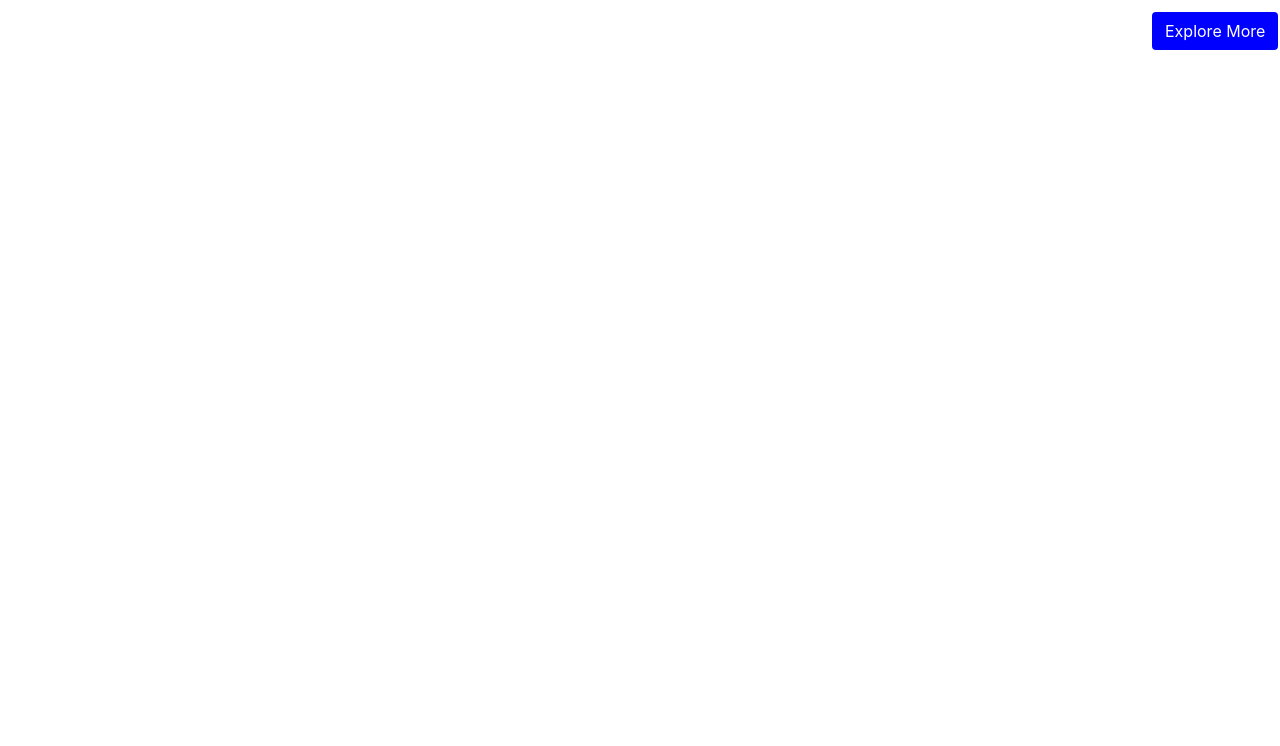
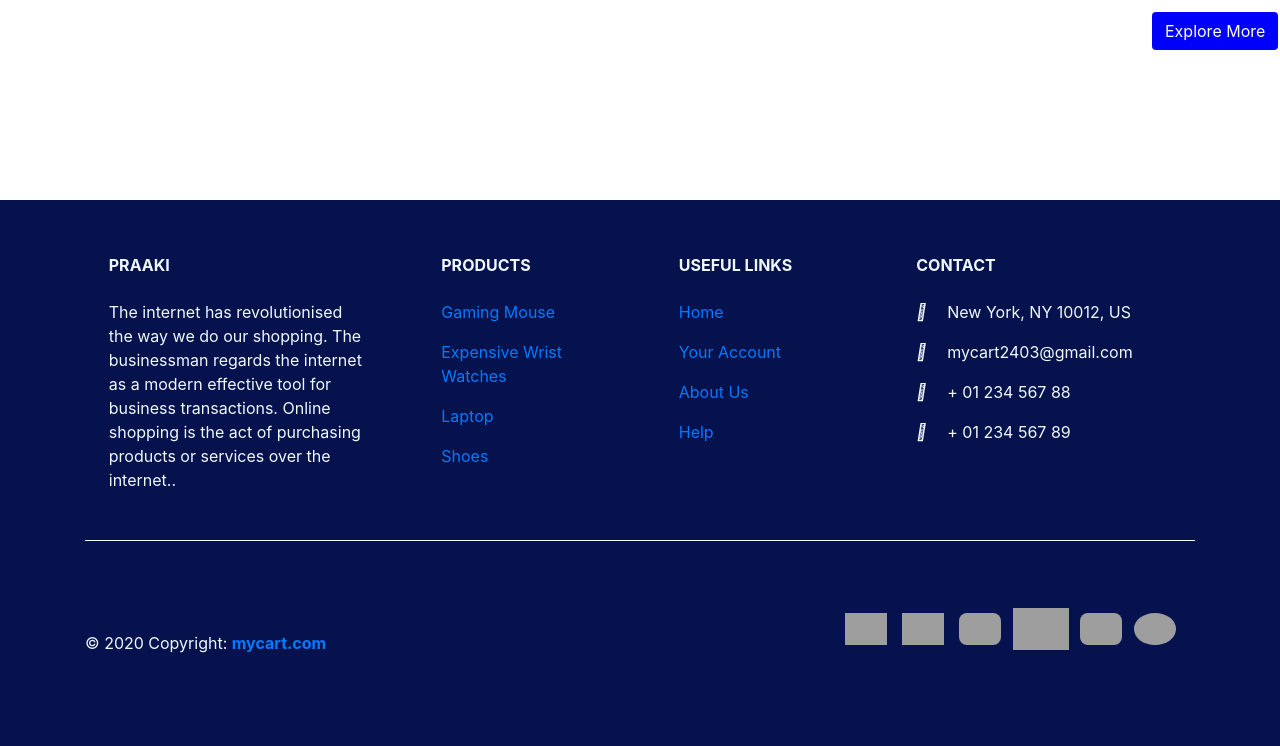
Before and after one commit to Akanksha2403/no_issues, a Django app: page / in a window 1280 px wide. Shown: the part 1435-2181 px from the top of the page. Before the commit the page ends 1485 px from the top, so only its background shows below. Run offline with Django 4.2, Linux system fonts and the light colour scheme; data comes from the database, SQL or seed files in the repository; both versions use the stored data as it was after the commit; some libraries are stand-ins or nearby versions; some web fonts are replaced; grey boxes are pictures that could not be loaded.

Commit message:
footer corrected

```diff
--- a/grievance/views.py
+++ b/grievance/views.py
@@ -55,16 +55,12 @@ def handleSignUp(request):
     else:
         return HttpResponse("404 - Not found")
 
-    return HttpResponse("login")
 
 def handleLogin(request):
     if request.method == "POST":
-        # Get the post parameters
         loginusername = request.POST['loginusername']
         loginpassword = request.POST['loginpassword']
-
         user = authenticate(username = loginusername, password = loginpassword)
-
         if user is not None:
             login(request, user)
             messages.success(request, "Successfully loged in")
--- a/templates/basic.html
+++ b/templates/basic.html
@@ -3,7 +3,6 @@
 
 <!doctype html>
 <html lang="en">
-
 
 <head>
   <!-- Required meta tags -->
@@ -17,31 +16,31 @@
   <link rel="stylesheet" href="path/to/font-awesome/css/font-awesome.min.css">
   <title>{% block title%} {% endblock %}</title>
   <style>
-       {% block css %} {% endblock %}
-
-
-
+    {% block css %}{% endblock %}
   </style>
 </head>
+
 <body>
 
-<nav class="navbar navbar-expand-lg navbar-dark" style="background: #011c60; display: flex; justify-content: space-between">
+  <nav class="navbar navbar-expand-lg navbar-dark"
+    style="background: #011c60; display: flex; justify-content: space-between">
     <span class="badge rounded-circle ml-2"> <a class="navbar-brand" href="/"
         style="color: rgb(255, 255, 255); font-family: 'Allison', cursive;  font-stretch: expanded;  font-size: 54px;  font-weight: 800; margin-top: -1%; margin-bottom: -1%;">Grievance</a></span>
     <button class="navbar-toggler" type="button" data-toggle="collapse" data-target="#navbarSupportedContent"
       aria-controls="navbarSupportedContent" aria-expanded="false" aria-label="Toggle navigation">
       <span class="navbar-toggler-icon"></span>
     </button>
-    <form style="display: none"method='get' action='/shop/search/' class="form-inline" style="margin:auto">
-        <input class="form-control mr-sm-2" style="width: 450px" type="search" placeholder="Search"
-               aria-label="Search" name="search" id="search" style="margin-left:25%">
+    <form style="display: none" method='get' action='/shop/search/' class="form-inline" style="margin:auto">
+      <input class="form-control mr-sm-2" style="width: 450px" type="search" placeholder="Search" aria-label="Search"
+        name="search" id="search" style="margin-left:25%">
     </form>
 
 
-{% if user.is_authenticated  %}
+    {% if user.is_authenticated %}
     <ul class="navbar-nav mr-2">
       <li class="nav-item dropdown">
-      <a class="nav-link dropdown-toggle text-white"  href='#'  id="navbarDropdown" role="button" data-toggle="dropdown"> Welcome {{request.user}}</a>
+        <a class="nav-link dropdown-toggle text-white" href='#' id="navbarDropdown" role="button"
+          data-toggle="dropdown"> Welcome {{request.user}}</a>
         <div class="dropdown-menu" aria-labelledby="navbarDropdown">
           <a class="dropdown-item" href="/logout">Logout</a>
         </div>
@@ -51,11 +50,13 @@
     {% else %}
 
     <div style="display: flex">
-<button type="button" class="btn  mr-2" data-toggle="modal" data-target="#loginModal" style=" background-color:#fefefe; color: rgb(1, 124, 161);">
+      <button type="button" class="btn  mr-2" data-toggle="modal" data-target="#loginModal"
+        style=" background-color:#fefefe; color: rgb(1, 124, 161);">
         Login
       </button>
 
-<button type="button" class="btn mr-2" style=" background-color:#fefefe; color: rgb(1, 124, 161);" data-toggle="modal" data-target="#signupModal">
+      <button type="button" class="btn mr-2" style=" background-color:#fefefe; color: rgb(1, 124, 161);"
+        data-toggle="modal" data-target="#signupModal">
         SignUp
       </button>
     </div>
@@ -66,7 +67,7 @@ SignUp
   </nav>
 
 
-{% for message in messages  %}
+  {% for message in messages %}
   <div class="alert alert-{{ message.tags }} alert-dismissible fade show" role="alert">
     <strong>Message : </strong> {{ message }}
     <button type="button" class="close" data-dismiss="alert" aria-label="Close">
@@ -98,7 +99,8 @@ SignUp
         </li>
 
         <li class="nav-item">
-                <a class="nav-link nav-item-complain" href="/faculty/complainform">Complain <span class="sr-only">(current)</span></a>
+          <a class="nav-link nav-item-complain" href="/faculty/complainform">Complain <span
+              class="sr-only">(current)</span></a>
         </li>
 
         <li class="nav-item">
@@ -109,22 +111,135 @@ SignUp
 
     </div>
   </nav>
+  {% block body %} {% endblock %}
+  <!-- Footer -->
+  <footer class="page-footer font-small pt-4" style="background-color: #05124d; color: aliceblue;">
+    <div class="container text-center text-md-left">
+      <div class="row text-center text-md-left mt-3 pb-3">
+        <div class="col-md-3 col-lg-3 col-xl-3 mx-auto mt-3">
+          <h6 class="text-uppercase mb-4 font-weight-bold">Praaki</h6>
+          <p> The internet has revolutionised the way we do our shopping. The businessman regards the internet as a
+            modern effective tool for business transactions. Online shopping is the act of purchasing products or
+            services over the internet..</p>
+        </div>
+        <hr class="w-100 clearfix d-md-none" style=" border-top: 1px solid #f8f9fa;">
+        <div class="col-md-2 col-lg-2 col-xl-2 mx-auto mt-3">
+          <h6 class="text-uppercase mb-4 font-weight-bold">Products</h6>
+          <p>
+            <a href="#!">Gaming Mouse</a>
+          </p>
+          <p>
+            <a href="#!">Expensive Wrist Watches</a>
+          </p>
+          <p>
+            <a href="#!">Laptop</a>
+          </p>
+          <p>
+            <a href="#!">Shoes</a>
+          </p>
+        </div>
+        <hr class="w-100 clearfix d-md-none" style=" border-top: 1px solid #f8f9fa;">
+        <div class="col-md-3 col-lg-2 col-xl-2 mx-auto mt-3">
+          <h6 class="text-uppercase mb-4 font-weight-bold">Useful links</h6>
+          <p>
+            <a href="/shop/">Home</a>
+          </p>
+          <p>
+            <a href="/shop/checkout">Your Account</a>
+          </p>
+          <p>
+            <a href="/shop/about">About Us</a>
+          </p>
+          <p>
+            <a href="/shop/contact">Help</a>
+          </p>
+        </div>
+        <hr class="w-100 clearfix d-md-none" style=" border-top: 1px solid #f8f9fa;">
+        <div class="col-md-4 col-lg-3 col-xl-3 mx-auto mt-3">
+          <h6 class="text-uppercase mb-4 font-weight-bold">Contact</h6>
+          <p>
+            <i class="fas fa-home mr-3"></i> New York, NY 10012, US
+          </p>
+          <p>
+            <i class="fas fa-envelope mr-3"></i> mycart2403@gmail.com
+          </p>
+          <p>
+            <i class="fas fa-phone mr-3"></i> + 01 234 567 88
+          </p>
+          <p>
+            <i class="fas fa-print mr-3"></i> + 01 234 567 89
+          </p>
+        </div>
+      </div>
+      <hr style=" border-top: 1px solid #f8f9fa;">
+      <div class="row d-flex align-items-center">
+
+        <!-- Grid column -->
+        <div class="col-md-7 col-lg-8">
+          <p class="text-center text-md-left">© 2020 Copyright:
+            <a href="#">
+              <strong> mycart.com</strong>
+            </a>
+          </p>
+        </div>
+        <div class="col-md-5 col-lg-4 ml-lg-0">
+          <div class="row">
+            <div class="col-md-12 py-5">
+              <div class="mb-5 flex-center">
+                <a href="https://twitter.com">
+                  <i><img
+                      src="https://www.freepnglogos.com/uploads/twitter-logo-png/twitter-logo-vector-png-clipart-1.png"
+                      style="width: 12%; margin-top: 1%;"> </i>
+                </a>
+                <a href="https://instagram.com">
+                  <i> <img src="http://assets.stickpng.com/images/580b57fcd9996e24bc43c521.png"
+                      style="width: 12%; margin-top: 1%; margin-left: 3%;"></i>
+                </a>
+                <a href="https://github.com">
+                  <i> <img
+                      src="https://user-images.githubusercontent.com/6385983/34427109-5772d042-ec0c-11e7-896d-7e9096b92856.png"
+                      style="width: 12%; margin-top: 1%; margin-left: 3%; border-radius: 8px; border-top:  1px;"></i>
+                </a>
+                <a href="https://youtube.com">
+                  <i><img src="https://www.freeiconspng.com/thumbs/youtube-logo-png/youtube-logo-png-picture-13.png"
+                      style="width: 16%; margin-top: 1%; margin-left: 2%"> </i>
+                </a>
+                <a href="https://facebook.com">
+                  <i><img
+                      src="https://encrypted-tbn0.gstatic.com/images?q=tbn:ANd9GcRg-JpfC4gKgHEHQeUuv4LrEpy5In1LnWkwgwMTxE_SIGHeG4EaPw4juf0w6nn5SDQj5mw&usqp=CAU"
+                      style="width: 12%; margin-top: 1%; margin-left: 2%; border-radius: 8px;"> </i>
+                </a>
+                <a href="https://google.com">
+                  <i><img
+                      src="https://ipullrank.com/wp-content/uploads/2020/07/png-transparent-google-logo-g-suite-google-guava-google-plus-company-text-logo.png"
+                      style="width: 12%; margin-top: 1%; margin-left: 2%; border-radius: 50%"> </i>
+                </a>
+              </div>
+            </div>
+          </div>
+        </div>
+      </div>
+    </div>
+  </footer>
+
 
   <!-- SignUp Modal -->
-<div class="modal fade" id="signupModal" tabindex="-1" aria-labelledby="signupModal" aria-hidden="true" >
+  <div class="modal fade" id="signupModal" tabindex="-1" aria-labelledby="signupModal" aria-hidden="true">
     <div class="modal-dialog">
       <div class="modal-content" style="background-color: white; color: black;">
         <div class="modal-header">
-        <h2 class="modal-title" id="signupModalTitle" style="margin-left: 24%; font-weight: 800; color: rgb(0, 0, 90);">Create Account</h2>
+          <h2 class="modal-title" id="signupModalTitle"
+            style="margin-left: 24%; font-weight: 800; color: rgb(0, 0, 90);">Create Account</h2>
           <button type="button" class="close" data-dismiss="modal" aria-label="Close">
             <span aria-hidden="true">&times;</span>
           </button>
         </div>
         <div class="modal-body">
-        <form action= "/signup" method='post'>
+          <form action="/signup" method='post'>
             <div class="form-group">
               <label for="username">Username</label>
-    <input type="text" class="form-control" id="username" name="username" placeholder="Choose a unique username">
+              <input type="text" class="form-control" id="username" name="username"
+                placeholder="Choose a unique username">
             </div>
             <div class="form-group">
               <label for="fname">First Name</label>
@@ -144,12 +259,14 @@ SignUp
             </div>
             <div class="form-group">
               <label for="pass2">Confirm Password</label>
-    <input type="password" class="form-control" id="pass2" name="pass2" placeholder="Enter your password again">
+              <input type="password" class="form-control" id="pass2" name="pass2"
+                placeholder="Enter your password again">
             </div>
 
 
             {% csrf_token %}
-        <button type="submit" class="btn" style="background:green; color:white; width: 100%; height: 10%; font-size:22px">Submit</button>
+            <button type="submit" class="btn"
+              style="background:green; color:white; width: 100%; height: 10%; font-size:22px">Submit</button>
             <br>
           </form>
         </div>
@@ -160,15 +277,15 @@ SignUp
     </div>
   </div>
 
-      {% block body %}  {% endblock %}
 
   <!-- Login Modal -->
   <div class="modal fade" id="loginModal" tabindex="-1" aria-labelledby="loginModal" aria-hidden="true">
-  <div class="modal-dialog">
+    <di class="modal-dialog">
       <br><br>
       <div class="modal-content" style="background-color: white; color: black;">
         <div class="modal-header">
-        <h2 class="modal-title" id="loginModalTitle" style="margin-left: 28%; font-weight: 800; color: rgb(0, 0, 90);"> Login Here</h2>
+          <h2 class="modal-title" id="loginModalTitle"
+            style="margin-left: 28%; font-weight: 800; color: rgb(0, 0, 90);"> Login Here</h2>
           <button type="button" class="close" data-dismiss="modal" aria-label="Close">
             <span aria-hidden="true">&times;</span>
           </button>
@@ -178,24 +295,32 @@ SignUp
             {% csrf_token %}
             <div class="form-group">
               <label for="username">Username</label>
-    <input type="text" class="form-control" id="loginusername" name="loginusername" placeholder="Choose a unique username">
+              <input type="text" class="form-control" id="loginusername" name="loginusername"
+                placeholder="Choose a unique username">
             </div>
 
             <div class="form-group">
               <label for="pass">Enter your password </label>
-    <input type="password" class="form-control" id="loginpassword" name="loginpassword" placeholder="Enter your password ">
+              <input type="password" class="form-control" id="loginpassword" name="loginpassword"
+                placeholder="Enter your password ">
             </div>
-  <button type="submit" class="btn" style="background:green; color:white; width: 100%; height: 10%; font-size:22px">Submit</button>
+            <button type="submit" class="btn"
+              style="background:green; color:white; width: 100%; height: 10%; font-size:22px">Submit</button>
             <br><br>
             <h5 style="text-align: center">Or login with social account</h5>
 
             {% csrf_token %}<br>
 
-<button class="btn" style="margin-bottom: 20px; text-align: center; width: 220px; height:36px; border:none; border-radius:2px; font-size: 15px; transition:0.2s; color:white;background-color:red"><ion-icon name="logo-google" style="font-size:20px"></ion-icon>&nbsp<a href="{% provider_login_url 'google' %}" style=" color:white">Login with Google</a></button>
+            <button class="btn"
+              style="margin-bottom: 20px; text-align: center; width: 220px; height:36px; border:none; border-radius:2px; font-size: 15px; transition:0.2s; color:white;background-color:red"><ion-icon
+                name="logo-google" style="font-size:20px"></ion-icon>&nbsp<a href="{% provider_login_url 'google' %}"
+                style=" color:white">Login with Google</a></button>
           </form>
         </div>
         <div class="modal-footer">
         </div>
+      </div>
+    </di  v>
   </div>
 
 
@@ -206,13 +331,17 @@ SignUp
 
   <!-- Optional JavaScript -->
   <!-- jQuery first, then Popper.js, then Bootstrap JS -->
-    <script src="https://code.jquery.com/jquery-3.3.1.js"
-  integrity="sha256-2Kok7MbOyxpgUVvAk/HJ2jigOSYS2auK4Pfzbm7uH60="
+  <script src="https://code.jquery.com/jquery-3.3.1.js" integrity="sha256-2Kok7MbOyxpgUVvAk/HJ2jigOSYS2auK4Pfzbm7uH60="
     crossorigin="anonymous"></script>
-    <script src="https://cdnjs.cloudflare.com/ajax/libs/popper.js/1.14.6/umd/popper.min.js" integrity="sha384-wHAiFfRlMFy6i5SRaxvfOCifBUQy1xHdJ/yoi7FRNXMRBu5WHdZYu1hA6ZOblgut" crossorigin="anonymous"></script>
-    <script src="https://stackpath.bootstrapcdn.com/bootstrap/4.2.1/js/bootstrap.min.js" integrity="sha384-B0UglyR+jN6CkvvICOB2joaf5I4l3gm9GU6Hc1og6Ls7i6U/mkkaduKaBhlAXv9k" crossorigin="anonymous"></script>
+  <script src="https://cdnjs.cloudflare.com/ajax/libs/popper.js/1.14.6/umd/popper.min.js"
+    integrity="sha384-wHAiFfRlMFy6i5SRaxvfOCifBUQy1xHdJ/yoi7FRNXMRBu5WHdZYu1hA6ZOblgut"
+    crossorigin="anonymous"></script>
+  <script src="https://stackpath.bootstrapcdn.com/bootstrap/4.2.1/js/bootstrap.min.js"
+    integrity="sha384-B0UglyR+jN6CkvvICOB2joaf5I4l3gm9GU6Hc1og6Ls7i6U/mkkaduKaBhlAXv9k"
+    crossorigin="anonymous"></script>
   <script type="module" src="https://unpkg.com/ionicons@5.5.2/dist/ionicons/ionicons.esm.js"></script>
   <script nomodule src="https://unpkg.com/ionicons@5.5.2/dist/ionicons/ionicons.js"></script>
   {% block js %} {% endblock %}
 </body>
+
 </html>
--- a/templates/index.html
+++ b/templates/index.html
@@ -9,11 +9,12 @@
 {% block body %}
 
 <header>
-    <div class="kitt position-relative overflow-hidden p-3 p-md-5 m-md-3 text-center " style="background-image: url('https://riverlifepgh.org/wp-content/uploads/2020/03/Blue-Business-Background.jpg');   background-repeat: no-repeat; background-attachment: fixed;
+    <div class="kitt position-relative overflow-hidden p-3 p-md-5 m-md-3 text-center " style="background-image: url('https://yorcmo.com/wp-content/uploads/2021/10/digital_landscape.jpg');   background-repeat: no-repeat; background-attachment: fixed;
   background-size: cover;">
         <div class="col-md-5 p-lg-5 mx-auto my-5">
             <h1 class="display-4 fw-normal" style=" color: white"><b>Welcome</b></h1>
-          <p class="lead fw-normal" style=" color: white">We are here to help you solve and track your complain so that you can have Grievance.</p>
+            <p class="lead fw-normal" style=" color: white">We are here to help you solve and track your complain so
+                that you can have Grievance.</p>
         </div>
 
         <div class="product-device shadow-sm d-none d-md-block"></div>
@@ -27,7 +28,8 @@
     <div class="row g-4 py-5 row-cols-1 row-cols-lg-3">
         <div class="feature col">
             <h2>Hostel Issues</h2>
-            <p>Issue regarding the cleaning of hostel rooms. Request to clean the rooms on alternate days instead of once in a week. </p>
+            <p>Issue regarding the cleaning of hostel rooms. Request to clean the rooms on alternate days instead of
+                once in a week. </p>
             <a href="#" class="icon-link">
                 Complain Information
                 <svg class="bi" width="1em" height="1em">
@@ -50,9 +52,10 @@
 
 <div class="container px-4 py-2" id="featured-3">
     <div class="row g-4 py-5 row-cols-1 row-cols-lg-3">
-        <div class="feature col" style = "border: 10px">
+        <div class="feature col" style="border: 10px">
             <h2>Sanitation Issues</h2>
-            <p>Issue regarding the cleaning of hostel rooms. Request to clean the rooms on alternate days instead of once in a week. </p>
+            <p>Issue regarding the cleaning of hostel rooms. Request to clean the rooms on alternate days instead of
+                once in a week. </p>
             <a href="#" class="icon-link">
                 Complain Information
                 <svg class="bi" width="1em" height="1em">
@@ -77,7 +80,8 @@
     <div class="row g-4 py-5 row-cols-1 row-cols-lg-3">
         <div class="feature col">
             <h2>Water Issues</h2>
-            <p>Issue regarding the cleaning of hostel rooms. Request to clean the rooms on alternate days instead of once in a week. </p>
+            <p>Issue regarding the cleaning of hostel rooms. Request to clean the rooms on alternate days instead of
+                once in a week. </p>
             <a href="#" class="icon-link">
                 Complain Information
                 <svg class="bi" width="1em" height="1em">
@@ -98,8 +102,10 @@
     </div>
 </div>
 
-<button type="button" class="btn" style="margin-left:90%; background:blue; margin-bottom: 150px;"><a href="/home" style="color: white;" >Explore More</a></button>
-{% comment %} <button type="button" class="btn btn-primary" style = "margin:15px"><a href="/home" style=" color: white">Primary</a></button> {% endcomment %}
+<button type="button" class="btn" style="margin-left:90%; background:blue; margin-bottom: 150px;"><a href="/home"
+        style="color: white;">Explore More</a></button>
+{% comment %} <button type="button" class="btn btn-primary" style="margin:15px"><a href="/home"
+        style=" color: white">Primary</a></button> {% endcomment %}
 
 
 
```
Also changed, not shown: db.sqlite3. Lines whose indentation alone changed are shown as unchanged.
